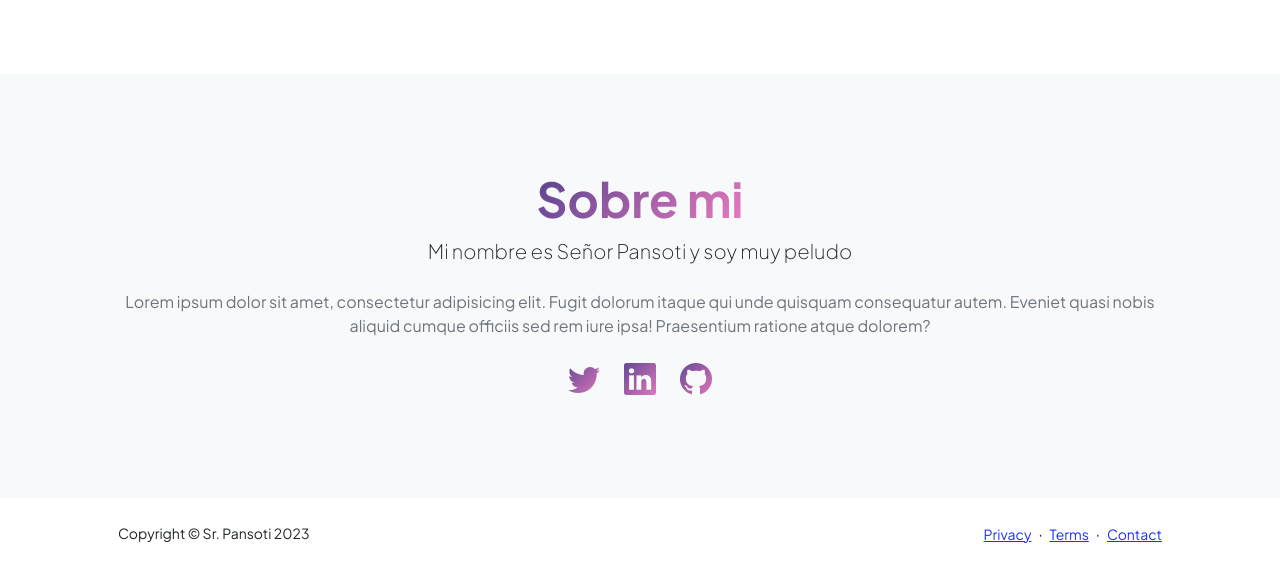
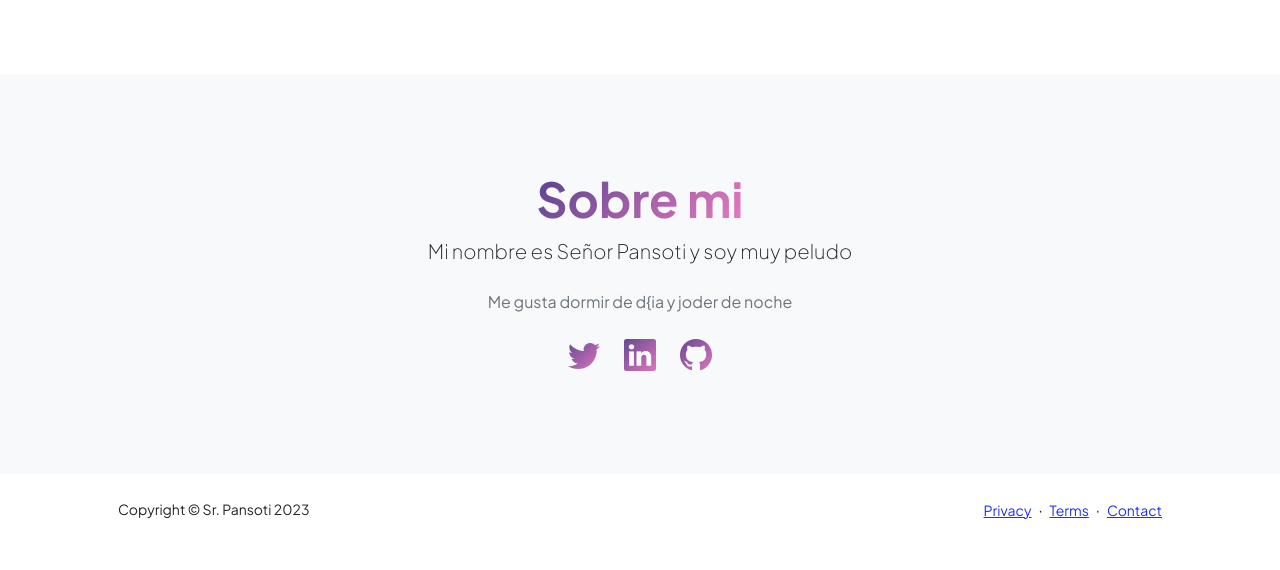
Before and after one commit to vicariac/tarea1, a plain HTML site: page index.html in a window 1280 px wide. Shown: the part 991-1561 px from the top of the page. After the commit the page ends 1537 px from the top, so only its background shows below. Drawn offline with nearby package versions, Linux system fonts and the light colour scheme.

Commit message:
Cambio en P

```diff
--- a/index.html
+++ b/index.html
@@ -183,7 +183,7 @@
                             <div class="text-center my-5">
                                 <h2 class="display-5 fw-bolder"><span class="text-gradient d-inline">Sobre mi</span></h2>
                                 <p class="lead fw-light mb-4">Mi nombre es Señor Pansoti y soy muy peludo</p>
-                                <p class="text-muted">Lorem ipsum dolor sit amet, consectetur adipisicing elit. Fugit dolorum itaque qui unde quisquam consequatur autem. Eveniet quasi nobis aliquid cumque officiis sed rem iure ipsa! Praesentium ratione atque dolorem?</p>
+                                <p class="text-muted">Me gusta dormir de d{ia y joder de noche</p>
                                 <div class="d-flex justify-content-center fs-2 gap-4">
                                     <a class="text-gradient" href="#!"><i class="bi bi-twitter"></i></a>
                                     <a class="text-gradient" href="#!"><i class="bi bi-linkedin"></i></a>
```
